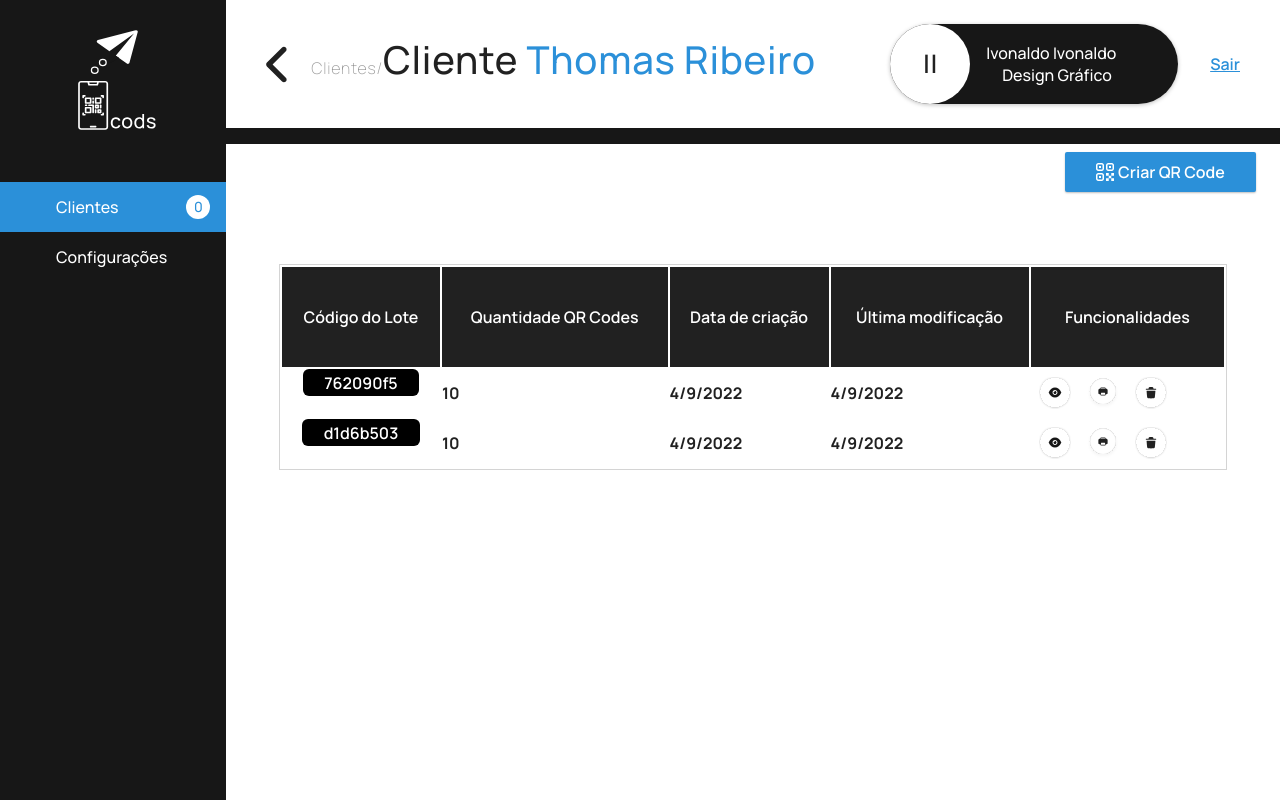
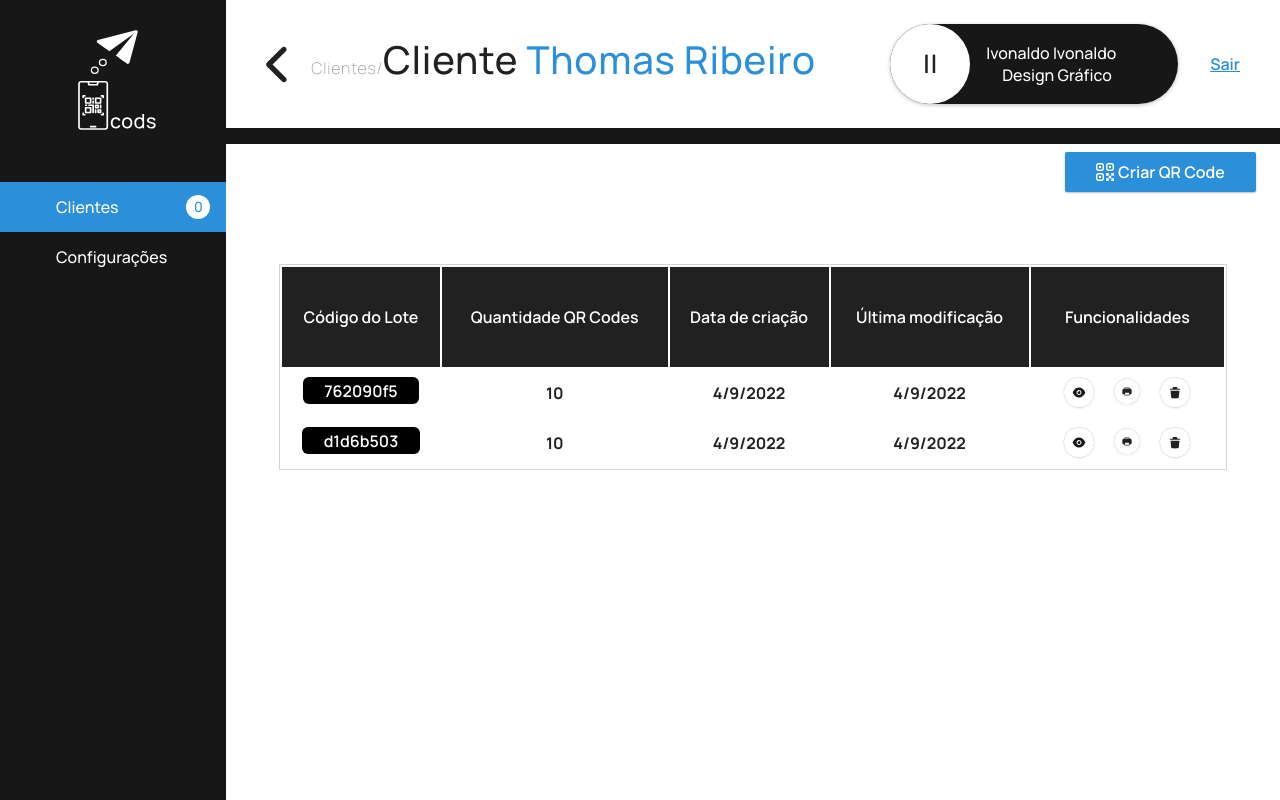
Before and after one commit to ICods-tech/icods-web, a Next.js app: page /enterprise/lots in a window 1280 px wide. Built offline with nearby package versions, Linux system fonts and the light colour scheme; no server answers; some icons are missing.

Commit message:
style: align table items centrally

```diff
--- a/src/components/Enterprise/ListTable/index.tsx
+++ b/src/components/Enterprise/ListTable/index.tsx
@@ -5,34 +5,36 @@ import { PATH_LIST_LOTS } from '../../../constants/urls'
 import { Functionalities } from '../../Functionalities'
 import Status from '../Status'
 import {
-  TableBodyContainer, TableBodyContainerText, TableBodyInnerContainer,
+  TableBodyContainer,
+  TableBodyContainerText,
+  TableBodyInnerContainer,
   TableBodyInnerContainerText,
-  TableBodyInnerContainerTextCodeLote, TableContainer,
+  TableBodyInnerContainerTextCodeLote,
+  TableContainer,
   TableHeaderContainer,
   TableHeaderOuterContainer,
-  TableHeaderText
+  TableHeaderText,
+  FunctionalitiesContainer,
 } from './styles'
 
+const ListTable = ({ data, columns, type }) => {
+  console.log({ data, columns, type })
 
-
-const ListTable = ({data, columns, type}) => {
-  console.log({data, columns, type});
-
-  const [row, setRow ] = useState(null)
+  const [row, setRow] = useState(null)
 
   const router = useRouter()
 
   const handleClickDetail = () => {
-    router.push(PATH_LIST_LOTS+`?id=${row.id}`)
+    router.push(PATH_LIST_LOTS + `?id=${row.id}`)
   }
   const handleClickDeleteClient = () => {
     console.log('delete client', new Date())
   }
   const handleClickDeleteLots = () => {
-    console.log('delete lots',new Date())
+    console.log('delete lots', new Date())
   }
   const handleClickDeleteQrcodes = () => {
-    console.log('delete qrcodes',new Date())
+    console.log('delete qrcodes', new Date())
   }
   const functionsClients = {
     detail: handleClickDetail,
@@ -50,27 +52,26 @@ const ListTable = ({data, columns, type}) => {
   const functionsTypes = {
     clients: functionsClients,
     lots: functionsLots,
-    qrcodes: functionsQRCodes
+    qrcodes: functionsQRCodes,
   }
 
-
-  const functionalities = <Functionalities type={type} functions={functionsTypes[type]}/>
-
+  const functionalities = (
+    <FunctionalitiesContainer>
+      <Functionalities type={type} functions={functionsTypes[type]} />
+    </FunctionalitiesContainer>
+  )
 
   data = data.map((client) => ({ ...client, functionalities }))
 
   const handleClickRow = (email) => {
-    setRow(data.find(client => client.email === email));
+    setRow(data.find((client) => client.email === email))
   }
-  console.log(columns,data);
+  console.log(columns, data)
 
-  const { getTableProps, getTableBodyProps, headerGroups, rows, prepareRow} = useTable({
+  const { getTableProps, getTableBodyProps, headerGroups, rows, prepareRow } = useTable({
     columns,
-    data
+    data,
   })
-
-
-
 
   return (
     <TableContainer {...getTableProps()}>
@@ -88,11 +89,16 @@ const ListTable = ({data, columns, type}) => {
       <TableBodyContainer {...getTableBodyProps()}>
         {rows.map((row) => {
           prepareRow(row)
-
           return (
-            <TableBodyInnerContainer {...row.getRowProps()} onClick={()=>handleClickRow(row.cells[1].value)}>
+            <TableBodyInnerContainer
+              {...row.getRowProps()}
+              onClick={() => handleClickRow(row.cells[1].value)}
+            >
               {row.cells.map((cell) => {
-                if(cell.column.Header === "Código do Lote" || cell.column.Header === "Código QR Code") {
+                if (
+                  cell.column.Header === 'Código do Lote' ||
+                  cell.column.Header === 'Código QR Code'
+                ) {
                   return (
                     <TableBodyContainerText>
                       <TableBodyInnerContainerTextCodeLote {...cell.getCellProps()}>
@@ -101,7 +107,7 @@ const ListTable = ({data, columns, type}) => {
                     </TableBodyContainerText>
                   )
                 }
-                if(cell.column.Header === "Estado") {
+                if (cell.column.Header === 'Estado') {
                   return (
                     <TableBodyInnerContainerText {...cell.getCellProps()}>
                       <Status type={cell.value} />
@@ -110,9 +116,9 @@ const ListTable = ({data, columns, type}) => {
                 }
                 return (
                   // <TableBodyContainerText>
-                    <TableBodyInnerContainerText {...cell.getCellProps()}>
-                      {cell.render('Cell')}
-                    </TableBodyInnerContainerText>
+                  <TableBodyInnerContainerText {...cell.getCellProps()}>
+                    {cell.render('Cell')}
+                  </TableBodyInnerContainerText>
                   // </TableBodyContainerText>
                 )
               })}
--- a/src/components/Enterprise/ListTable/styles.ts
+++ b/src/components/Enterprise/ListTable/styles.ts
@@ -65,6 +65,7 @@ export const TableBodyContainer = styled.tbody``
 
 export const TableBodyInnerContainer = styled.tr`
   border: 0;
+  text-align: center;
 `
 
 export const TableBodyInnerContainerText = styled.td`
@@ -74,8 +75,8 @@ export const TableBodyInnerContainerText = styled.td`
   font-size: 16px;
   line-height: 22px;
   color: var(--text-title);
+  text-align: center;
 `
-
 
 export const TableBodyInnerContainerTextCodeLote = styled.td`
   font-family: Manrope;
@@ -83,8 +84,8 @@ export const TableBodyInnerContainerTextCodeLote = styled.td`
   font-weight: 600;
   font-size: 16px;
   line-height: 22px;
-  color: #FFF;
-  background:#000000;
+  color: #fff;
+  background: #000000;
   border-radius: 6px;
   padding: 0.1667rem 1.3333rem;
 `
@@ -94,10 +95,8 @@ export const TableBodyContainerText = styled.div`
   flex-direction: column;
   align-items: center;
   justify-content: center;
-;
+  margin-top: 0.5rem;
 `
-
-
 
 // functionalities
 export const FunctionalitiesContainers = styled.button`
@@ -126,3 +125,9 @@ export const DeleteIcon = styled.img`
   width: 3rem;
   height: 2rem;
 `
+
+export const FunctionalitiesContainer = styled.div`
+  display: flex;
+  align-items: center;
+  justify-content: center;
+`
```
